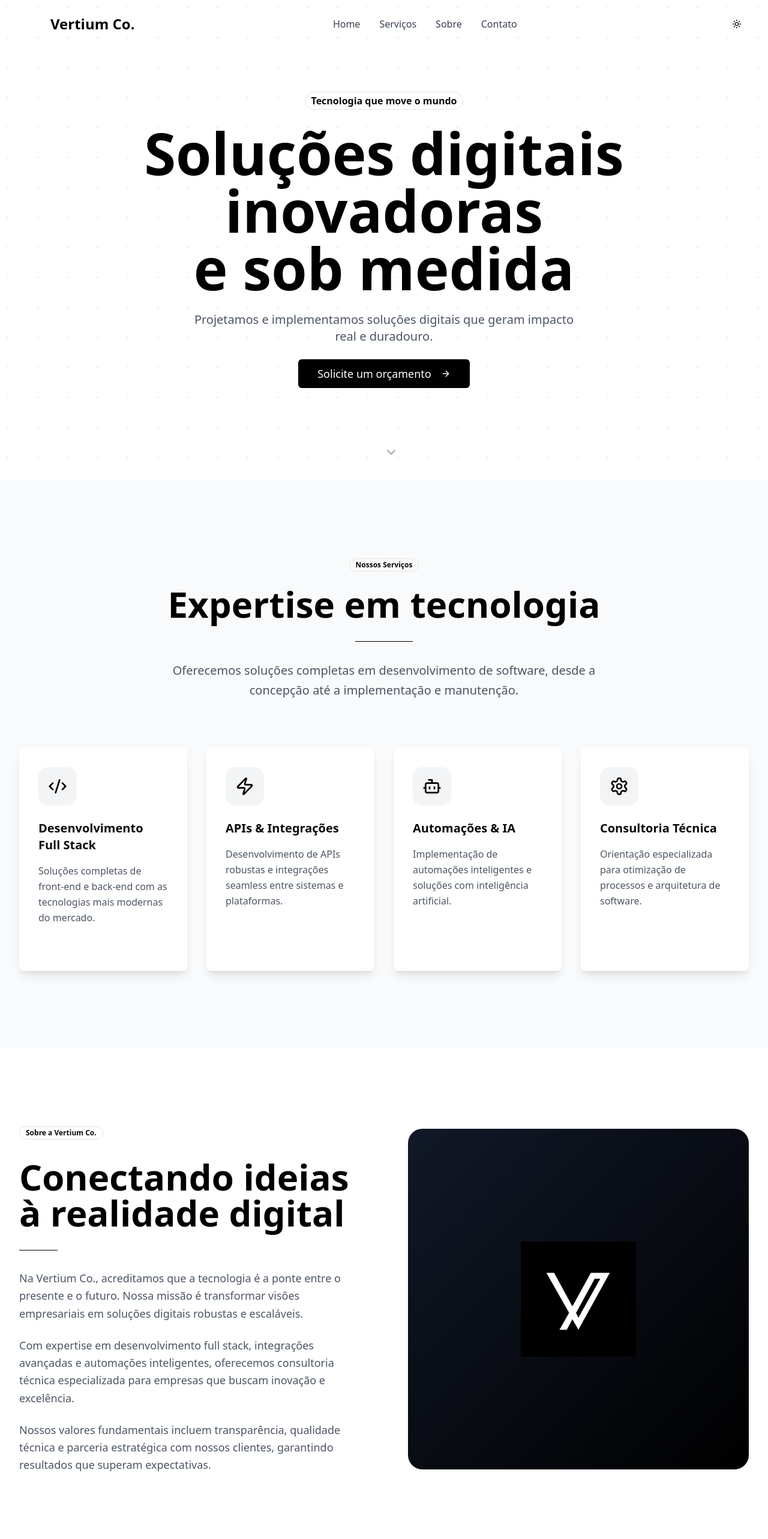
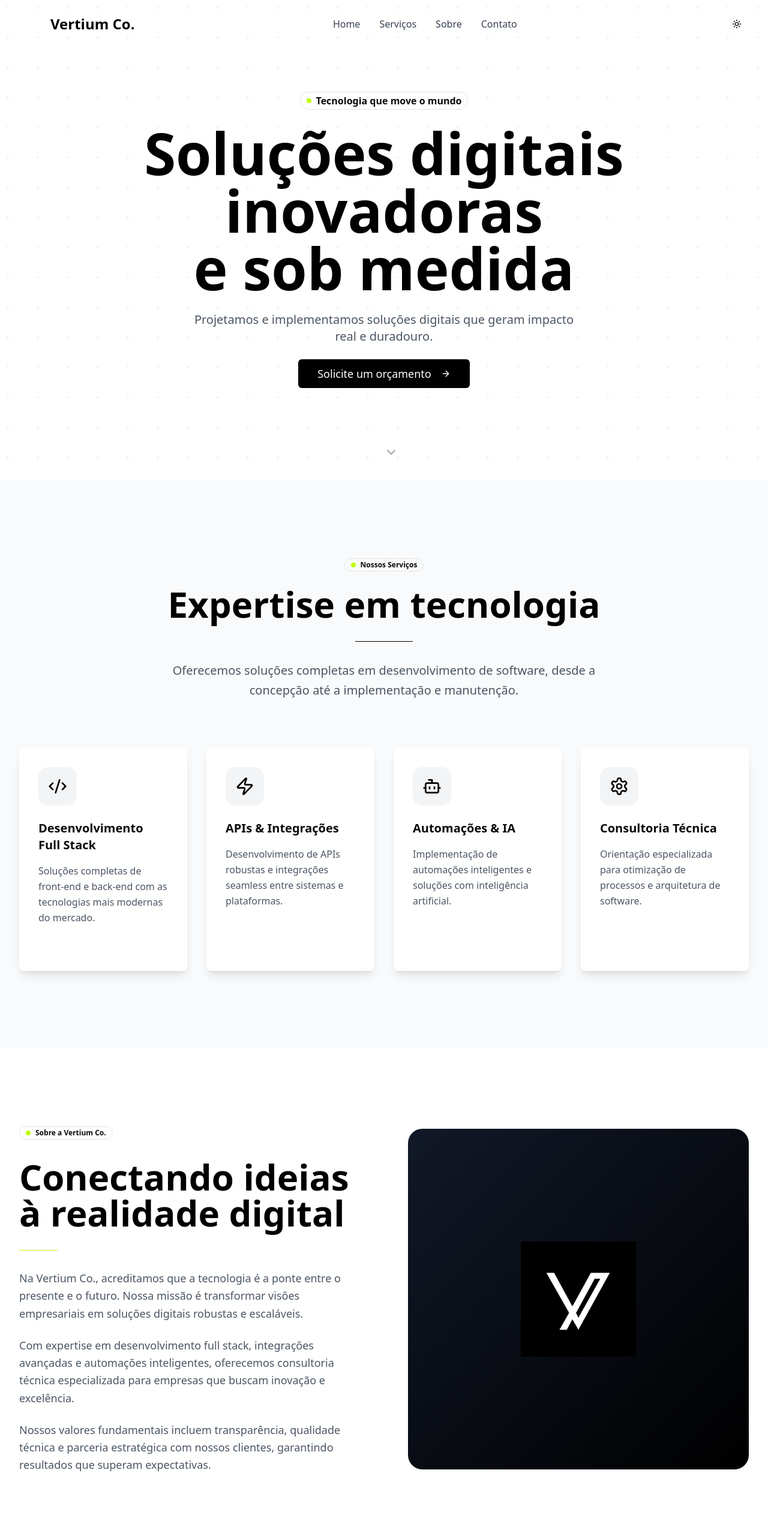
Before and after one commit to Vertium-Co/Vertium-website, a Next.js app: page / in a window 1280 px wide. Shown: the top 2566 px of the page at 60% size. Built offline with nearby package versions, Linux system fonts and the light colour scheme.

Commit message:
feat(ui): Adiciona nova cor 'lime-accent' e aplica em componentes
Inclui a cor 'lime-accent' na configuração do Tailwind e no CSS global. Atualiza diversos componentes na página para utilizar essa nova cor, melhorando a consistência visual e a interatividade, especialmente em botões e badges.

```diff
--- a/app/globals.css
+++ b/app/globals.css
@@ -6,6 +6,7 @@
   :root {
     --background: 0 0% 100%;
     --foreground: 0 0% 3.9%;
+    --lime-accent: 74 97% 50%;
     --card: 0 0% 100%;
     --card-foreground: 0 0% 3.9%;
     --popover: 0 0% 100%;
@@ -34,6 +35,7 @@
   .dark {
     --background: 0 0% 3.9%;
     --foreground: 0 0% 98%;
+    --lime-accent: 74 97% 50%;
     --card: 0 0% 8%;
     --card-foreground: 0 0% 98%;
     --popover: 0 0% 3.9%;
--- a/app/page.tsx
+++ b/app/page.tsx
@@ -219,9 +219,7 @@ export default function VertiumLanding() {
                 >
                   {item}
                   <span
-                    className={`absolute -bottom-1 left-0 w-0 h-0.5 transition-all duration-300 group-hover:w-full ${
-                      isDarkMode ? "bg-white" : "bg-black"
-                    }`}
+                    className={`absolute -bottom-1 left-0 w-0 h-0.5 transition-all duration-300 group-hover:w-full bg-lime-accent`}
                   />
                 </a>
               ))}
@@ -325,7 +323,11 @@ export default function VertiumLanding() {
           <div className="max-w-5xl mx-auto">
             {/* Animated Badge */}
             <div className="animate-fade-in-up" style={{ animationDelay: "200ms" }}>
-              <Badge variant="outline" className="mb-6 text-sm md:text-base cursor-pointer hover:bg-gray-100 dark:hover:bg-gray-800 transition-all duration-300 transform hover:scale-105">
+              <Badge
+                variant="outline"
+                className="mb-6 text-sm md:text-base cursor-pointer hover:bg-lime-accent/10 hover:border-lime-accent/50 transition-all duration-300 transform hover:scale-105"
+              >
+                <span className="mr-2 h-2 w-2 rounded-full bg-lime-accent"></span>
                 Tecnologia que move o mundo
               </Badge>
             </div>
@@ -389,8 +391,9 @@ export default function VertiumLanding() {
           <div className="text-center mb-20">
             <Badge
               variant="outline"
-              className="mb-6 cursor-pointer hover:bg-gray-100 dark:hover:bg-gray-800 transition-all duration-300 transform hover:scale-105"
+              className="mb-6 cursor-pointer hover:bg-lime-accent/10 hover:border-lime-accent/50 transition-all duration-300 transform hover:scale-105"
             >
+              <span className="mr-2 h-2 w-2 rounded-full bg-lime-accent"></span>
               Nossos Serviços
             </Badge>
             <h2 className={`text-4xl lg:text-6xl font-bold mb-8 ${isDarkMode ? "text-white" : "text-black"}`}>
@@ -461,20 +464,21 @@ export default function VertiumLanding() {
             <div className="space-y-8">
               <Badge
                 variant="outline"
-                className="cursor-pointer hover:bg-gray-100 dark:hover:bg-gray-800 transition-all duration-300 transform hover:scale-105"
+                className="cursor-pointer hover:bg-lime-accent/10 hover:border-lime-accent/50 transition-all duration-300 transform hover:scale-105"
               >
+                <span className="mr-2 h-2 w-2 rounded-full bg-lime-accent"></span>
                 Sobre a Vertium Co.
               </Badge>
               <h2
                 className={`text-4xl lg:text-6xl font-bold leading-tight ${isDarkMode ? "text-white" : "text-black"}`}
               >
                 Conectando ideias à{" "}
-                <span className="relative inline-block">
+                <span className="relative inline-block group">
                   <span className="relative z-10">realidade digital</span>
-                  <span className="absolute bottom-2 left-0 w-full h-3 bg-gray-200 -z-10 transform scale-x-0 origin-left transition-transform duration-1000 hover:scale-x-100" />
+                  <span className="absolute bottom-1 left-0 w-full h-2 bg-lime-accent/30 transform scale-x-0 origin-left transition-transform duration-500 group-hover:scale-x-100" />
                 </span>
               </h2>
-              <Separator className="w-16 bg-black" />
+              <Separator className="w-16 bg-lime-accent" />
               <div className="space-y-6 text-lg text-gray-600 dark:text-gray-300 leading-relaxed">
                 <p className="transform transition-all duration-300 hover:translate-x-2">
                   Na Vertium Co., acreditamos que a tecnologia é a ponte entre o presente e o futuro. Nossa missão é
@@ -512,8 +516,9 @@ export default function VertiumLanding() {
           <div className="text-center mb-20">
             <Badge
               variant="outline"
-              className="mb-6 cursor-pointer hover:bg-gray-100 dark:hover:bg-gray-800 transition-all duration-300 transform hover:scale-105"
+              className="mb-6 cursor-pointer hover:bg-lime-accent/10 hover:border-lime-accent/50 transition-all duration-300 transform hover:scale-105"
             >
+              <span className="mr-2 h-2 w-2 rounded-full bg-lime-accent"></span>
               Resultados em Números
             </Badge>
             <h2 className={`text-4xl lg:text-6xl font-bold mb-8 ${isDarkMode ? "text-white" : "text-black"}`}>
@@ -535,7 +540,7 @@ export default function VertiumLanding() {
                   delay={index * 200}
                 />
                 {index < stats.length - 1 && (
-                  <Separator orientation="vertical" className="h-24 hidden md:block" />
+                  <Separator orientation="vertical" className="h-24 hidden md:block bg-lime-accent/30" />
                 )}
               </React.Fragment>
             ))}
@@ -549,8 +554,9 @@ export default function VertiumLanding() {
           <div className="text-center mb-20">
             <Badge
               variant="outline"
-              className="mb-6 cursor-pointer hover:bg-white/20 transition-all duration-300 transform hover:scale-105"
+              className="mb-6 cursor-pointer hover:bg-lime-accent/10 hover:border-lime-accent/50 transition-all duration-300 transform hover:scale-105"
             >
+              <span className="mr-2 h-2 w-2 rounded-full bg-lime-accent"></span>
               Entre em Contato
             </Badge>
             <h2 className="text-4xl lg:text-6xl font-bold mb-8">Vamos construir algo incrível juntos</h2>
@@ -608,7 +614,7 @@ export default function VertiumLanding() {
                     <label className="block text-sm font-medium text-gray-300">Nome</label>
                     <input
                       type="text"
-                      className="w-full px-4 py-4 bg-white/10 border border-white/20 rounded-xl text-white placeholder-gray-400 focus:outline-none focus:ring-2 focus:ring-white focus:border-transparent transition-all duration-300 hover:bg-white/15"
+                      className="w-full px-4 py-4 bg-white/10 border border-white/20 rounded-xl text-white placeholder-gray-400 focus:outline-none focus:ring-2 focus:ring-lime-accent focus:border-transparent transition-all duration-300 hover:bg-white/15"
                       placeholder="Seu nome"
                     />
                   </div>
@@ -616,7 +622,7 @@ export default function VertiumLanding() {
                     <label className="block text-sm font-medium text-gray-300">Email</label>
                     <input
                       type="email"
-                      className="w-full px-4 py-4 bg-white/10 border border-white/20 rounded-xl text-white placeholder-gray-400 focus:outline-none focus:ring-2 focus:ring-white focus:border-transparent transition-all duration-300 hover:bg-white/15"
+                      className="w-full px-4 py-4 bg-white/10 border border-white/20 rounded-xl text-white placeholder-gray-400 focus:outline-none focus:ring-2 focus:ring-lime-accent focus:border-transparent transition-all duration-300 hover:bg-white/15"
                       placeholder="seu@email.com"
                     />
                   </div>
@@ -624,7 +630,7 @@ export default function VertiumLanding() {
                     <label className="block text-sm font-medium text-gray-300">Mensagem</label>
                     <textarea
                       rows={4}
-                      className="w-full px-4 py-4 bg-white/10 border border-white/20 rounded-xl text-white placeholder-gray-400 focus:outline-none focus:ring-2 focus:ring-white focus:border-transparent transition-all duration-300 hover:bg-white/15 resize-none"
+                      className="w-full px-4 py-4 bg-white/10 border border-white/20 rounded-xl text-white placeholder-gray-400 focus:outline-none focus:ring-2 focus:ring-lime-accent focus:border-transparent transition-all duration-300 hover:bg-white/15 resize-none"
                       placeholder="Conte-nos sobre seu projeto..."
                     />
                   </div>
--- a/tailwind.config.ts
+++ b/tailwind.config.ts
@@ -11,6 +11,7 @@ const config: Config = {
   theme: {
   	extend: {
   		colors: {
+        'lime-accent': 'hsl(var(--lime-accent))',
   			background: 'hsl(var(--background))',
   			foreground: 'hsl(var(--foreground))',
   			card: {
```
